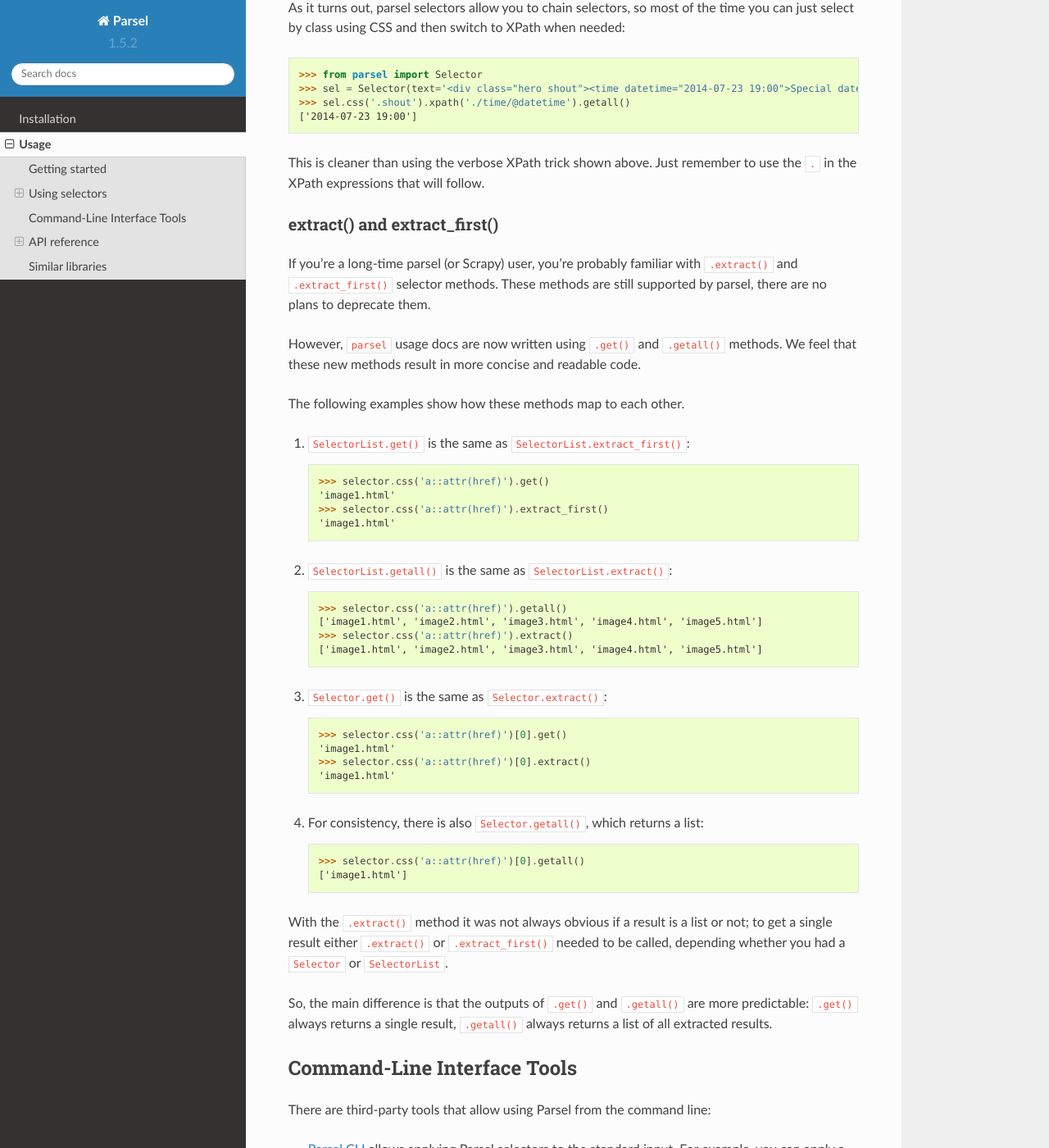
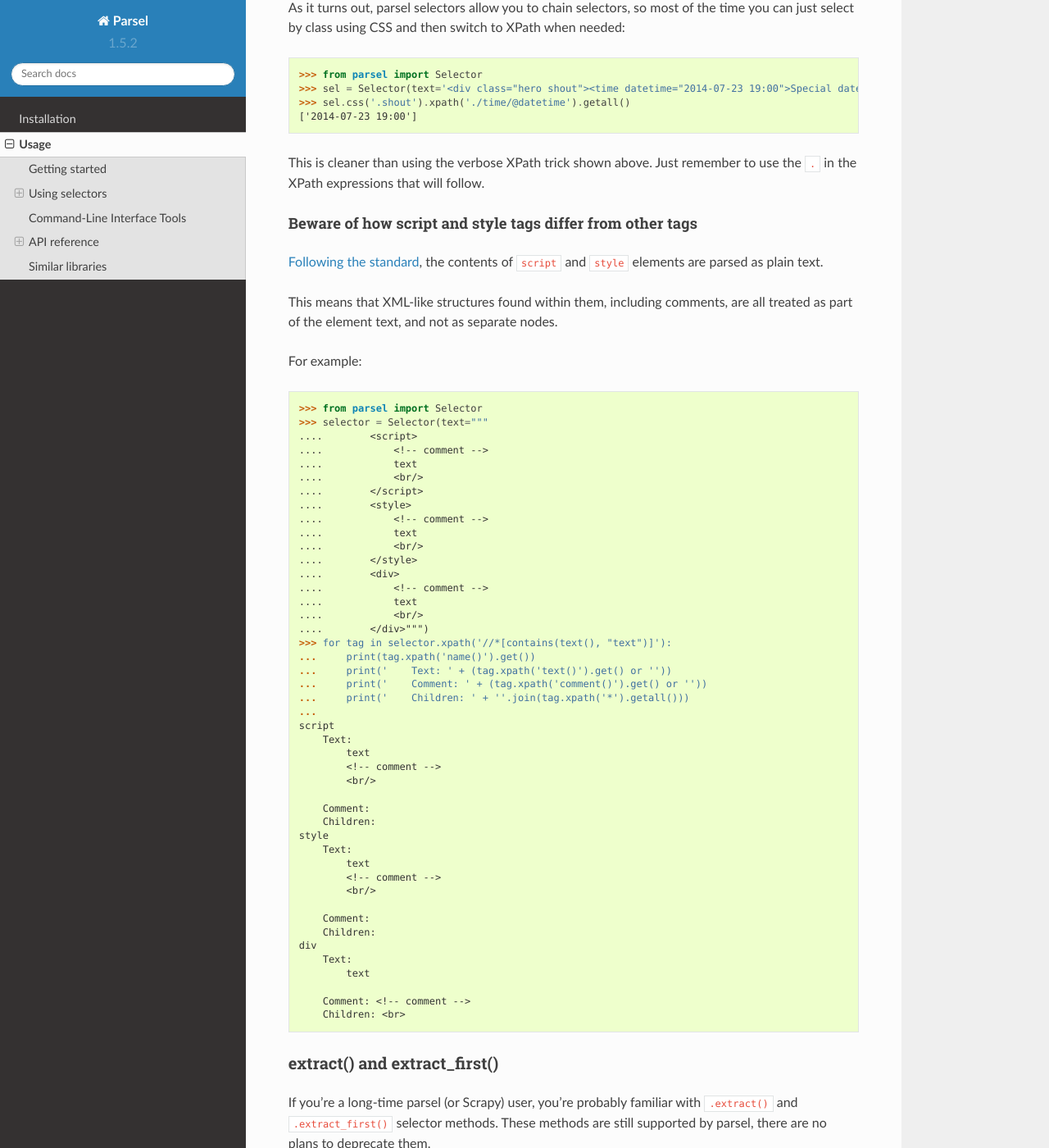
Before and after one commit to scrapy/parsel, a Sphinx documentation site: the page built from docs/usage.rst, in a window 1280 px wide and 1400 px high, scrolled down 14760 px. Shown: the whole window at 82% size. Built offline with Sphinx 7.4.7 and the Read the Docs theme 2.0.0, drawn with Linux system fonts in a browser that asks for light colours.

Commit message:
Document how the contents of script and style tags is parsed differently

```diff
--- a/docs/usage.rst
+++ b/docs/usage.rst
@@ -730,6 +730,66 @@ you can just select by class using CSS and then switch to XPath when needed::
 This is cleaner than using the verbose XPath trick shown above. Just remember
 to use the ``.`` in the XPath expressions that will follow.
 
+
+Beware of how script and style tags differ from other tags
+~~~~~~~~~~~~~~~~~~~~~~~~~~~~~~~~~~~~~~~~~~~~~~~~~~~~~~~~~~
+
+`Following the standard`__, the contents of ``script`` and ``style`` elements
+are parsed as plain text.
+
+__ https://www.w3.org/TR/html401/types.html#type-cdata
+
+This means that XML-like structures found within them, including comments, are
+all treated as part of the element text, and not as separate nodes.
+
+For example::
+
+    >>> from parsel import Selector
+    >>> selector = Selector(text="""
+    ....        <script>
+    ....            <!-- comment -->
+    ....            text
+    ....            <br/>
+    ....        </script>
+    ....        <style>
+    ....            <!-- comment -->
+    ....            text
+    ....            <br/>
+    ....        </style>
+    ....        <div>
+    ....            <!-- comment -->
+    ....            text
+    ....            <br/>
+    ....        </div>""")
+    >>> for tag in selector.xpath('//*[contains(text(), "text")]'):
+    ...     print(tag.xpath('name()').get())
+    ...     print('    Text: ' + (tag.xpath('text()').get() or ''))
+    ...     print('    Comment: ' + (tag.xpath('comment()').get() or ''))
+    ...     print('    Children: ' + ''.join(tag.xpath('*').getall()))
+    ...
+    script
+        Text:
+            text
+            <!-- comment -->
+            <br/>
+
+        Comment:
+        Children:
+    style
+        Text:
+            text
+            <!-- comment -->
+            <br/>
+
+        Comment:
+        Children:
+    div
+        Text:
+            text
+
+        Comment: <!-- comment -->
+        Children: <br>
+
 .. _old-extraction-api:
 
 extract() and extract_first()
```
